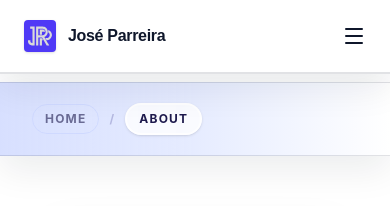
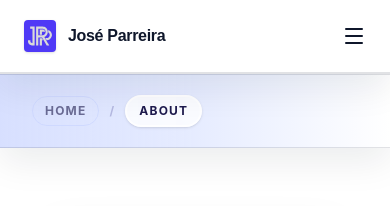
Before and after one commit to JRodParreira/Portfolio, a React (Vite) app: page /#/about in a window 390 px wide. Shown: the top 206 px of the page. Built offline with nearby package versions, Linux system fonts and the light colour scheme.

Commit message:
small change

```diff
--- a/src/components/Breadcrumb.jsx
+++ b/src/components/Breadcrumb.jsx
@@ -21,7 +21,7 @@ function Breadcrumb({ pageName, isProject = false }) {
   }, []);
 
   return (
-    <div className="theme-glass sticky top-[82px] md:top-[79px] z-40 border-y border-indigo-200/60 bg-gradient-to-r from-indigo-200/70 via-indigo-100/80 to-white/80 backdrop-blur-md dark:border-white/8 dark:bg-gradient-to-r dark:from-[#151d2b]/96 dark:via-[#111827]/94 dark:to-[#0b1017]/94">
+    <div className="theme-glass sticky md:top-[79px] z-40 border-y border-indigo-200/60 bg-gradient-to-r from-indigo-200/70 via-indigo-100/80 to-white/80 backdrop-blur-md dark:border-white/8 dark:bg-gradient-to-r dark:from-[#151d2b]/96 dark:via-[#111827]/94 dark:to-[#0b1017]/94">
       <div
         className={`max-w-7xl mx-auto flex flex-col justify-between px-8 transition-all duration-300 sm:flex-row sm:items-center ${
           isCompact ? 'gap-3 py-3' : 'gap-4 py-5'
```
